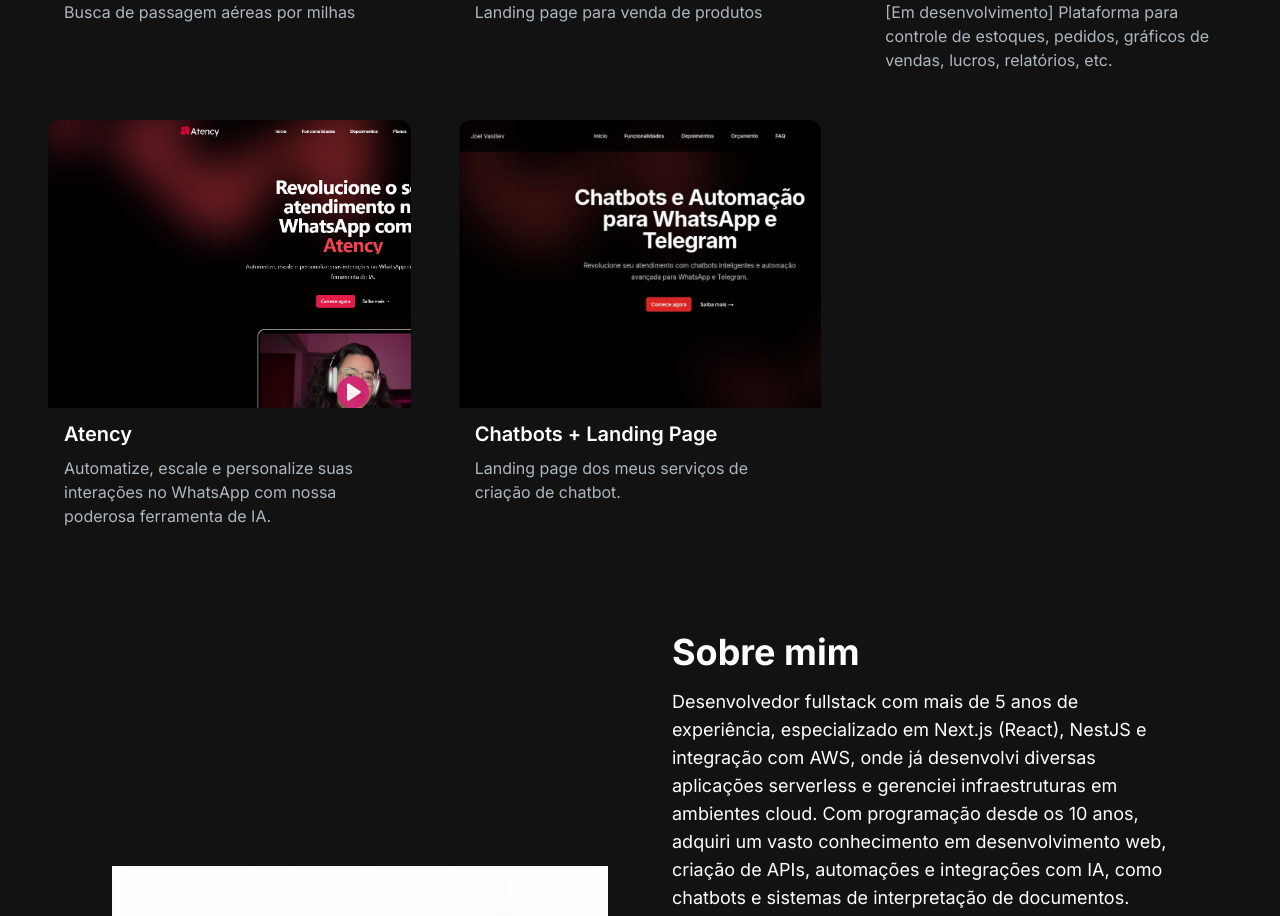
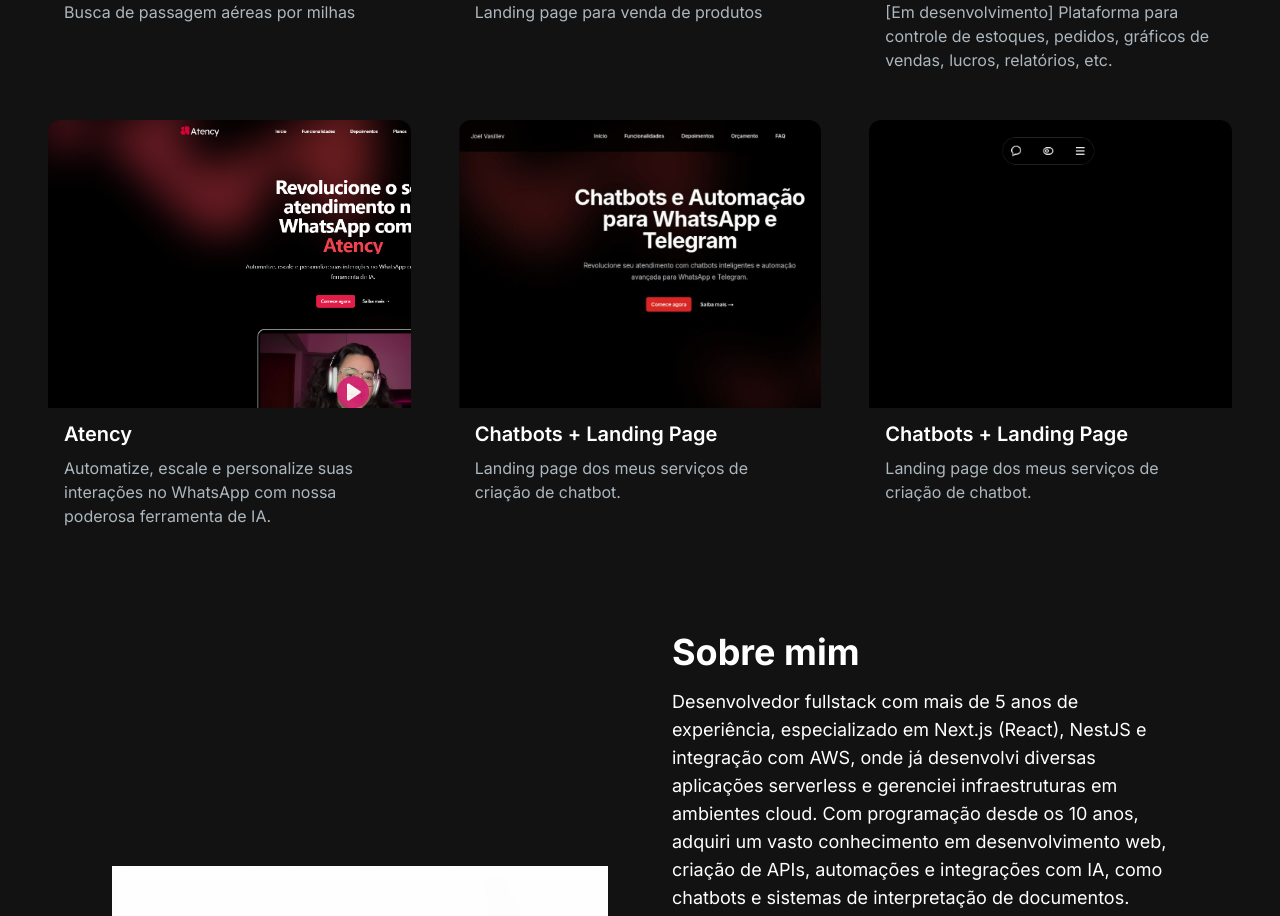
Before and after one commit to joelvasiliev/Porfolio-JoelVasiliev, a Next.js app: page / in a window 1280 px wide. Shown: the part 1280-2196 px from the top of the page. Built offline with nearby package versions, Linux system fonts and the light colour scheme.

Commit message:
add project rota

```diff
--- a/src/app/components/ProjectsSection.tsx
+++ b/src/app/components/ProjectsSection.tsx
@@ -54,6 +54,16 @@
     gitUrl: "/",
     disableGithub: true,
     previewUrl: "https://chatbots-landing-page.vercel.app/",
+  },
+  {
+    id: 6,
+    title: "Chatbots + Landing Page",
+    description: "Landing page dos meus serviços de criação de chatbot.",
+    image: "/images/projects/6.gif",
+    tag: ["Todos", "Mobile", "SAAS", "Web"],
+    gitUrl: "/",
+    disableGithub: true,
+    previewUrl: "https://rota-ideal.vercel.app/",
   },
 ];
 
```
Also changed, not shown: public/images/projects/6.gif (added), 1 other file (tests, documents, lock files or other folders).
